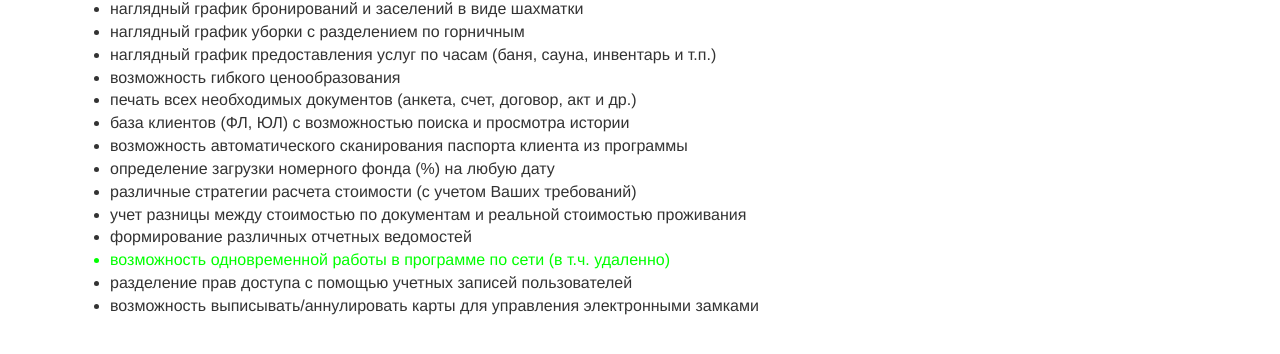
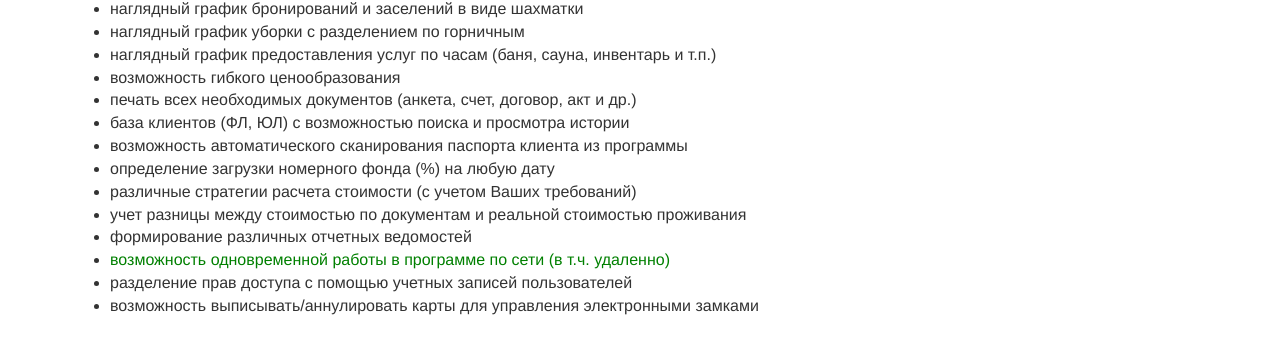
Before and after one commit to AndreyPr1982/mshotel, a website: page app/index.html at #/functions in a window 1280 px wide. Shown: the part 386-740 px from the top of the page. Drawn offline with Linux system fonts and the light colour scheme.

Commit message:
May 25.3
May 25.3

```diff
--- a/app/partials/functions.html
+++ b/app/partials/functions.html
@@ -15,7 +15,7 @@
   <li>различные стратегии расчета стоимости (с учетом Ваших требований)</li>
   <li>учет разницы между стоимостью по документам и реальной стоимостью проживания</li>
   <li>формирование различных отчетных ведомостей</li>
-  <li style="color:#00ff00">возможность одновременной работы в программе по сети (в т.ч. удаленно)</li>
+  <li><span style="color:green">возможность одновременной работы в программе по сети (в т.ч. удаленно)</span></li>
   <li>разделение прав доступа с помощью учетных записей пользователей</li>
   <li>возможность выписывать/аннулировать карты для управления электронными замками</li>
 </ul>
```
